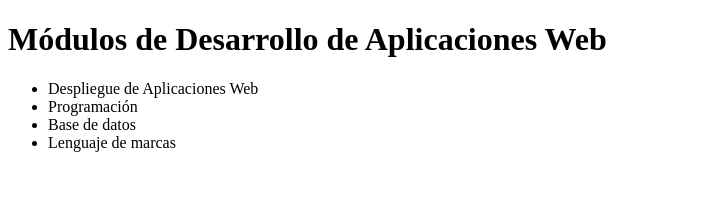
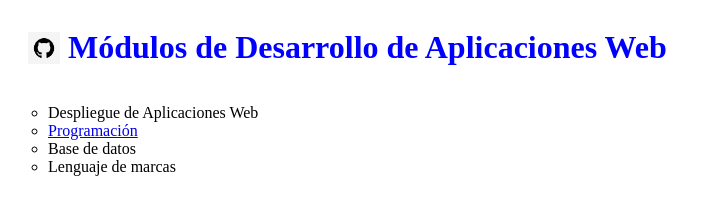
Before and after one commit to SofiaRebagliato/DawAct1_4, a plain HTML site: page index.html in a window 1280 px wide. Shown: the whole page, without its empty margins (0-721 px from the left). Drawn offline with Linux system fonts and the light colour scheme.

Commit message:
feat/A CSS file with styles for the index and a PHP file with Hello World exercises are included.

```diff
--- /dev/null
+++ b/css/styles.css
@@ -0,0 +1,14 @@
+.title-wrapper {
+    display: flex;
+    align-items: center;
+    column-gap: 8px;
+    padding-left: 20px;
+}
+
+h1 {
+    color: blue;
+}
+
+ul {
+   list-style-type: circle;
+}
--- a/index.html
+++ b/index.html
@@ -1,13 +1,19 @@
 <!DOCTYPE html>
 <html>
 <head>
+    <meta charset="UTF-8">
     <title>Módulos de Desarrollo de Aplicaciones Web</title>
+    <link rel="stylesheet" type="text/css" href="css/styles.css" />
+    <script src="js/scripts.js"></script>
 </head>
 <body>
-    <h1>Módulos de Desarrollo de Aplicaciones Web</h1>
+    <div class="title-wrapper">
+        <img src="image/github.jpg" width="32" height="32" />
+        <h1>Módulos de Desarrollo de Aplicaciones Web</h1>
+    </div>
     <ul>
         <li>Despliegue de Aplicaciones Web</li>
-        <li>Programación</li>
+        <li><a target="_blank" href="hello.php">Programación</a></li>
         <li>Base de datos</li>
         <li>Lenguaje de marcas</li>
     </ul>
--- /dev/null
+++ b/js/scripts.js
@@ -0,0 +1,3 @@
+document.addEventListener("DOMContentLoaded", function () {
+    alert("¡La página ha cargado!");
+  });
```
Also changed, not shown: image/github.jpg (added), 2 other files.
